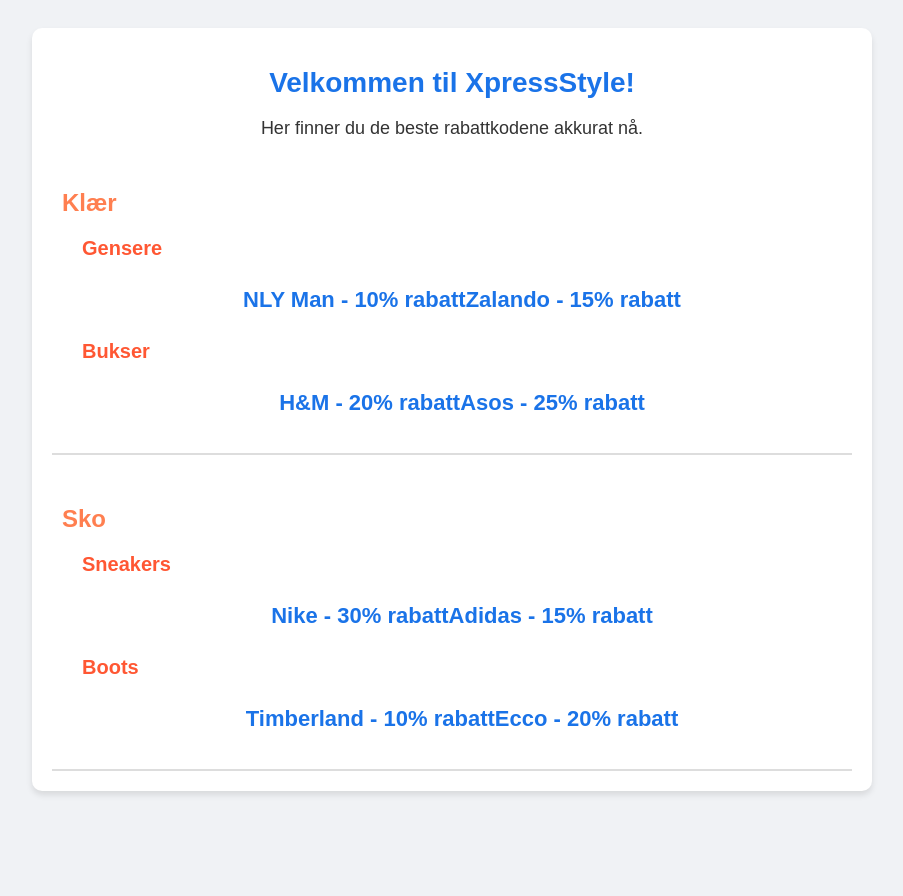
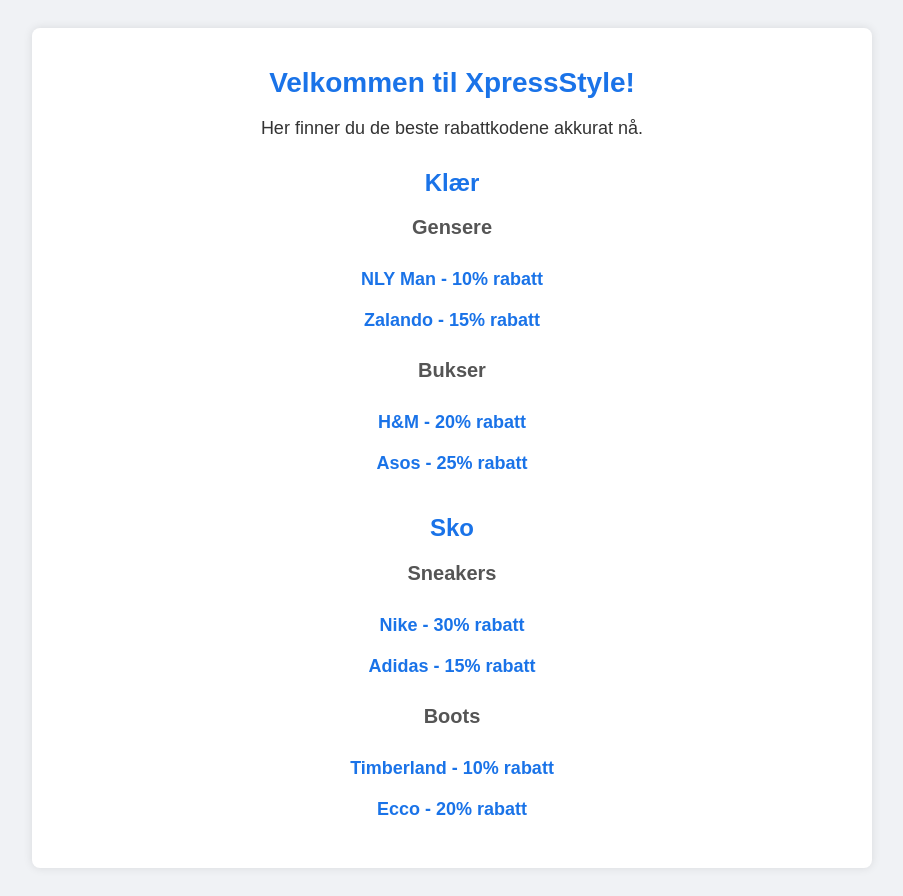
Before and after one commit to Mstensnes/Xpressstyle, a Next.js app: page / in a window 1280 px wide. Shown: the whole page, without its empty margins (188-1091 px from the left). Before the commit the page ends 819 px from the top, so only its background shows below. Built offline with nearby package versions, Linux system fonts and the light colour scheme.

Commit message:
Update global.css

```diff
--- a/styles/global.css
+++ b/styles/global.css
@@ -11,6 +11,18 @@
   font-size: 28px;
 }
 
+h2 {
+  color: #1a73e8;
+  font-size: 24px;
+  margin-top: 20px;
+}
+
+h3 {
+  color: #555;
+  font-size: 20px;
+  margin-top: 15px;
+}
+
 p {
   font-size: 18px;
 }
@@ -18,99 +30,42 @@
 .container {
   max-width: 800px;
   margin: 0 auto;
+  background: white;
+  padding: 20px;
+  border-radius: 8px;
+  box-shadow: 0px 0px 10px rgba(0, 0, 0, 0.1);
 }
 
 .category {
   font-size: 22px;
   font-weight: bold;
-  margin-top: 20px;
+  margin-top: 30px;
+}
+
+.subcategory {
+  margin-top: 15px;
+  font-size: 18px;
 }
 
 .rabatt-liste {
+  list-style: none;
+  padding: 0;
   display: flex;
-  flex-wrap: wrap;
-  justify-content: center;
-  padding: 0;
+  flex-direction: column;
+  align-items: center;
 }
 
-.rabatt-item {
-  background: white;
-  padding: 15px;
-  margin: 10px;
-  width: 300px;
-  border-radius: 8px;
-  box-shadow: 0 2px 4px rgba(0, 0, 0, 0.1);
-  text-align: center;
+.rabatt-liste li {
+  margin: 10px 0;
+  font-size: 18px;
 }
 
-a {
-  text-decoration: none;
-  color: #1a73e8;
-  font-weight: bold;
-}
-body {
-  font-family: Arial, sans-serif;
-  background-color: #f0f2f5;
-  color: #333;
-  text-align: center;
-  padding: 20px;
-}
-
-.container {
-  max-width: 800px;
-  margin: 0 auto;
-  background: white;
-  padding: 20px;
-  border-radius: 10px;
-  box-shadow: 0px 4px 6px rgba(0, 0, 0, 0.1);
-}
-
-h1 {
-  color: #1a73e8;
-  font-size: 28px;
-}
-
-h2 {
-  color: #ff7f50;
-  font-size: 24px;
-  margin-top: 20px;
-}
-
-h3 {
-  color: #ff5733;
-  font-size: 20px;
-}
-
-.category {
-  text-align: left;
-  padding: 10px;
-  border-bottom: 2px solid #ddd;
-}
-
-.subcategory {
-  margin-left: 20px;
-}
-
-ul {
-  list-style: none;
-  padding: 0;
-}
-
-li {
-  margin: 5px 0;
-}
-
-a {
+.rabatt-liste a {
   text-decoration: none;
   color: #1a73e8;
   font-weight: bold;
 }
 
-a:hover {
+.rabatt-liste a:hover {
   text-decoration: underline;
 }
-
-.discount {
-  color: #ff0000;
-  font-weight: bold;
-}
```
